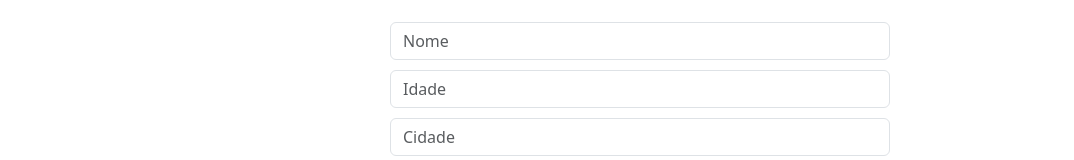
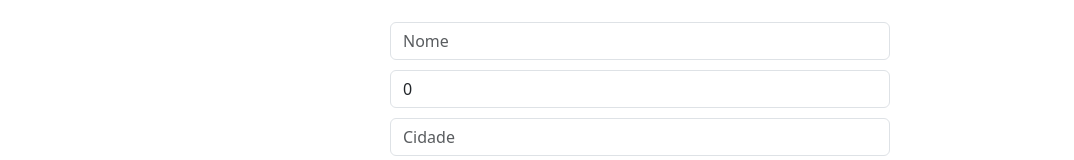
Before and after one commit to casemirabi/SpringComAngularFront, an Angular app: page / in a window 1280 px wide. Shown: the part 258-418 px from the top of the page, without its empty margins (0-1074 px from the left). Built offline with nearby package versions, Linux system fonts and the light colour scheme.

Commit message:
Injeção de metódo no principal

```diff
--- a/src/app/principal/principal.ts
+++ b/src/app/principal/principal.ts
@@ -2,62 +2,65 @@ import { Component } from '@angular/core';
 import { FormsModule } from '@angular/forms';
 import { CommonModule } from '@angular/common';
 import { HttpClientModule } from '@angular/common/http';
+import { Cliente } from '../modelo/Cliente';
+import { ClienteService } from '../servico/cliente';
 
 @Component({
   selector: 'app-principal',
   imports: [
-    // FormsModule permite usar [(ngModel)] no HTML
     FormsModule,
     CommonModule,
     HttpClientModule
   ],
   templateUrl: './principal.html',
   styleUrl: './principal.css',
-
 })
 export class Principal {
-  //  Variavel para visibilidade de botoes
+
+  // Controla a visibilidade dos botões
   btnCadastro: boolean = true;
 
-  // Model: objeto que representa os dados do formulário
-  cliente = {
-    nome: '',
-    idade: null as number | null,
-    cidade: ''
-  };
+  // Objeto usado no formulário
+  cliente: Cliente = new Cliente();
 
-  // Model: lista de clientes (simula banco)
-  clientes: any[] = [];
+  // Lista de clientes exibida na tela
+  clientes: Cliente[] = [];
 
   // Índice do cliente selecionado
   indice: number = -1;
 
-  // Controller: função chamada ao clicar no botão
+  // Injeta o service responsável pelas chamadas HTTP
+  constructor(private servico: ClienteService) {}
+
+  // Cadastra um cliente localmente na lista
   cadastrar(): void {
-    // Adiciona o cliente na lista
-    this.clientes.push({ ...this.cliente });
+    this.clientes.push(this.cliente);
 
     console.log('Lista de clientes:', this.clientes);
+    console.log('Cliente cadastrado:', this.cliente);
 
-    // Exibe o objeto completo no console
-    console.log('Cliente cadastrado: ', this.cliente);
+    // Limpa o formulário
+    this.cliente = new Cliente();
+  }
 
-    // Limpa o formulário (boa prática)
-    this.cliente = {
-      nome: '',
-      idade: null,
-      cidade: ''
-    };
+  // Busca os clientes na API
+  selecionas(): void {
+    this.servico.selecionar().subscribe({
+      next: (retorno: Cliente[]) => {
+        this.clientes = retorno;
+      },
+      error: (erro) => {
+        console.error('Erro ao buscar clientes:', erro);
+      }
+    });
+  }
 
-
-
-  }
-  // Controller: selecionar cliente da tabela
+  // Seleciona um cliente da tabela
   selecionar(indice: number): void {
     this.indice = indice;
 
-    // Preenche o formulário com os dados
-    this.cliente = this.clientes[indice];
+    // Copia os dados do cliente selecionado para o formulário
+    this.cliente = { ...this.clientes[indice] };
 
     // Controla visibilidade dos botões
     this.btnCadastro = false;
--- a/src/app/servico/cliente.ts
+++ b/src/app/servico/cliente.ts
@@ -1,11 +1,12 @@
 import { HttpClient } from '@angular/common/http';
-import { Injectable } from '@angular/core';
+import { Injectable } from '@angular/core';[]
 import { Observable } from 'rxjs';
+import { Cliente } from '../modelo/Cliente';
 
 @Injectable({
   providedIn: 'root',
 })
-export class Cliente {
+export class ClienteService {
 
   //  URL da API
   private url:string = 'http://localhost:8080';
```
